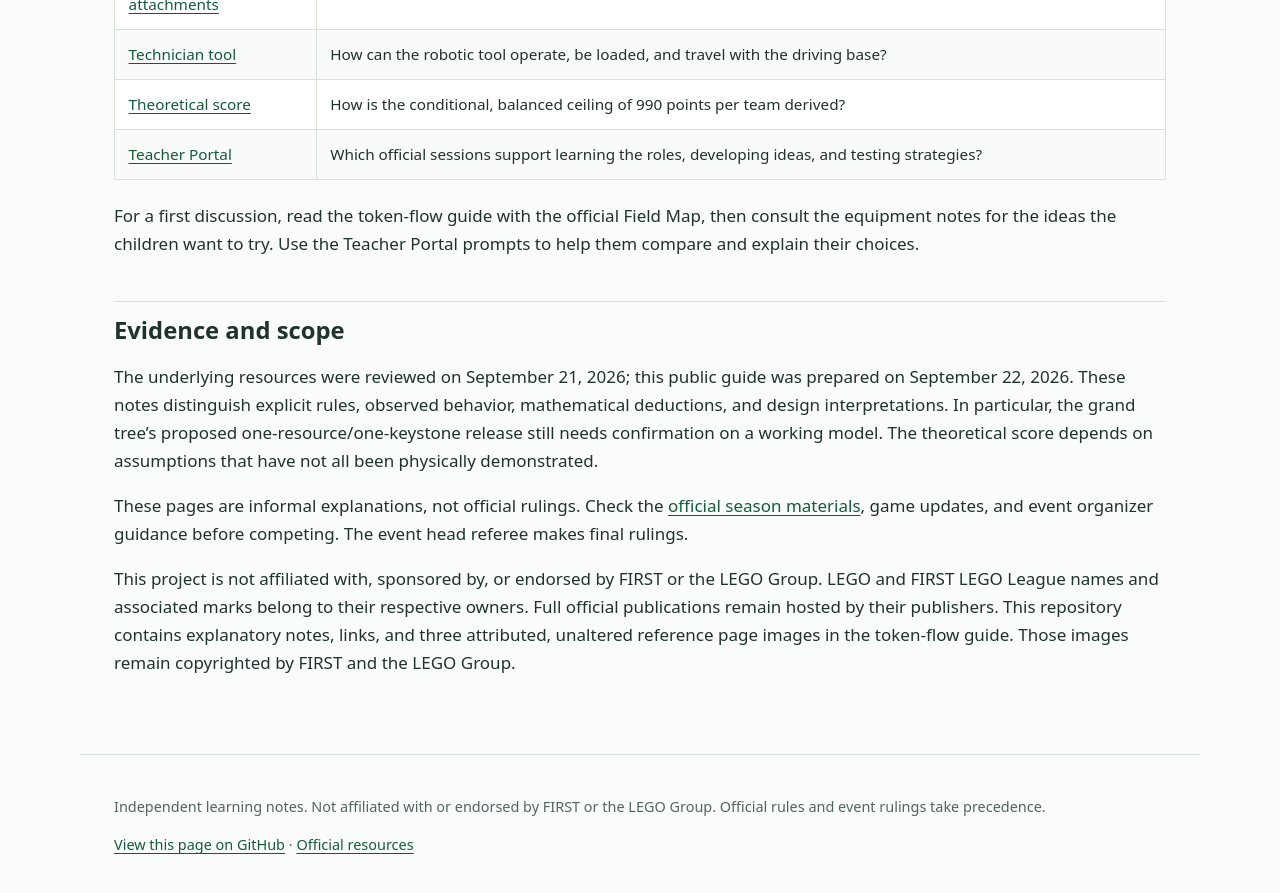
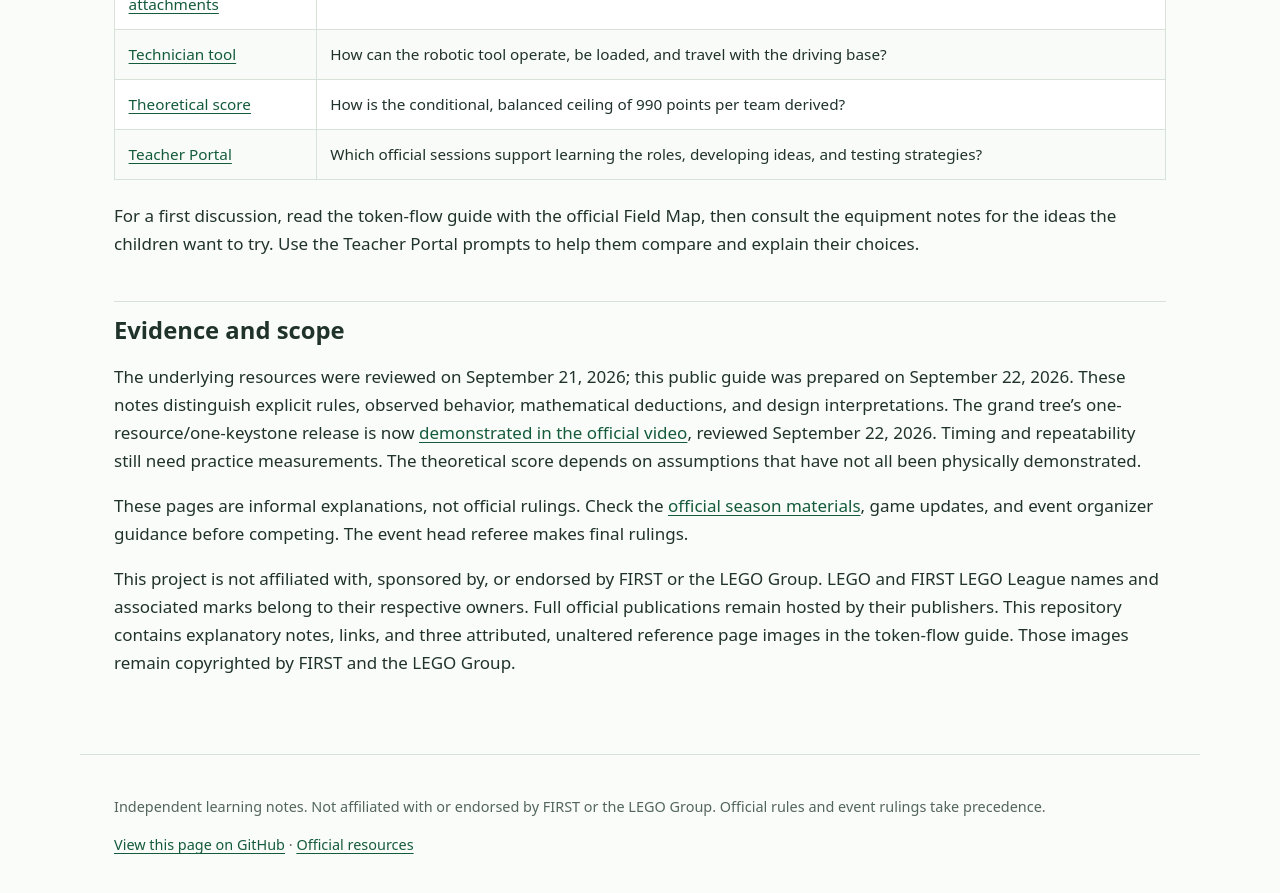
Before and after one commit to EdPom/lego-competition-guide, a Jekyll site: the page built from README.md, in a window 1280 px wide and 900 px high, scrolled down 824 px. Shown: the top 893 px of the window. Built offline with Jekyll 4.4.1, drawn with Linux system fonts in a browser that asks for light colours; part of the change alters nothing that is shown.

Commit message:
Confirm grand-tree token release from official video

````diff
--- a/notes/token-flow-and-scoring.md
+++ b/notes/token-flow-and-scoring.md
@@ -6,7 +6,7 @@ title: Token flow and scoring
 
 [Home](../README.md) · [Official resource index](../INDEX.md)
 
-BIOGLOW Future Edition, grades 3–8. Checked September 21, 2026. This is a parent/child reference, not an official ruling. Page references below are PDF page numbers.
+BIOGLOW Future Edition, grades 3–8. Rules reviewed September 21, 2026; grand-tree video evidence updated September 22, 2026. This is a parent/child reference, not an official ruling. Page references below are PDF page numbers.
 
 **Resource availability and dependencies provide a foundation for strategy. There is no single required mission order.** The rulebook explicitly permits any order or combination. Several branches can start immediately, and the four roles can work in parallel.
 
@@ -41,7 +41,7 @@ Quantities below are **per half-field**. Summing the official placements gives *
 | Operator barrier's tangled roots | 2 | 2 | Extract with the Operator tool; do not treat these as loose hand-loadable stock. | 9 |
 | Pond just outside Technician area | 1 | 2 | Already loose on the field; collect or move legally. No mission must be completed first. | 10 |
 | Pond outside Operator area | 1 | 2 | Already loose on the field; collect or move legally. No mission must be completed first. | 9 |
-| Grand tree, upper keystone stash | 5 | 0 | **Strong build-based inference:** R passing over the conveyor top turns the metering gate and releases one K into the opposite chute. Physical one-for-one behavior still to verify; see section 5. | 3 |
+| Grand tree, upper keystone stash | 5 | 0 | **Demonstrated in the official video:** cycling one R releases one K through the opposite chute, while the five-K stash lasts. [Watch 1:54–2:02](https://www.youtube.com/watch?v=JDJch3tYZok&t=114s); see section 5. | 3 |
 | Grand tree base | 0 | 1 | Already loaded for the tree's resource-cycling mechanism. | 3 |
 | Nest | 3 | 0 | Activate the nest release; optional invasive piece may add an obstacle. | 5 |
 | Hollow tree | 0 | 2 | Official game video demonstrates keystone delivery/release at this model; verify the exact reliable trigger on the built model. | 4 |
@@ -73,7 +73,7 @@ Sources: Game Missions pp. 3–8; Rulebook p. 3. The table does not replace equi
 
 **Read each view left to right.** The views separate token supply, final placement, waterfall reuse, and the forest bonus so connections stay short. Vertical position only separates alternatives; it does **not** mean an earlier/later mission or a dependency level. All arrows use straight segments and right-angle bends. An arrow ends at the box its arrowhead touches; a line leaving that box is a new connection.
 
-Solid arrows are supported by rules, demonstrations, or firsthand observations. The sole dashed arrow marks the grand-tree release inferred from the build drawings. The waterfall reuse loop is our reading of the rules. Reliability and travel time still need practice measurements.
+Solid arrows are supported by rules, demonstrations, or firsthand observations. The grand-tree release is now supported by the official video, so its former dashed inference arrow is solid. The waterfall reuse loop remains our reading of the rules. Reliability and travel time still need practice measurements.
 
 ### A. Unlocking additional tokens
 
@@ -84,7 +84,7 @@ Columns: **starting stash → action that unlocks it → released tokens and rel
 flowchart LR
   N["Nest<br/>3 K"] --> NT["Operate low<br/>stump trigger"] --> NO["All 3 K out<br/>30 points + collect K"]
   H["Hollow tree<br/>2 R"] --> HT["Deliver K through<br/>central target"] --> HO["Both R out<br/>20 points + collect R"]
-  G["Grand-tree stash<br/>5 K"] --> GT["Cycle R over<br/>conveyor top"] -. "build inference" .-> GO["1 K released per R<br/>while stash lasts"]
+  G["Grand-tree stash<br/>5 K"] --> GT["Cycle R over<br/>conveyor top"] -->|"official video"| GO["1 K released per R<br/>while stash lasts"]
   V["Our hive<br/>3 R"] --> VT["Opposite forest<br/>receives K1, K2, K3"] --> VO["R1, R2, R3 released<br/>one per delivery"]
   T["Tangled roots<br/>2 K + 2 R"] --> TT["Extract with<br/>Operator tool"] --> TO["2 K + 2 R<br/>available to use"]
 ```
@@ -105,7 +105,7 @@ flowchart LR
   R --> RH["Deliver to<br/>central haven"] --> RHP["5 per R fully inside<br/>shared by both teams"]
 ```
 
-The three microbiomes are the young forest, grand tree, and hollow tree. K must be loose inside and not touching equipment. Direct canopy placement does not score. Cycling R may also release grand-tree K as shown in view A.
+The three microbiomes are the young forest, grand tree, and hollow tree. K must be loose inside and not touching equipment. Direct canopy placement does not score. Cycling R also releases grand-tree K while the starting stash remains, as shown in view A.
 
 ### C. Waterfall: score passages, then recover K
 
@@ -155,25 +155,25 @@ The table below separates official demonstrations, reported physical observation
 | Tree rotation opens waterfall access | Book 3 pp. 53–58 and Specialist video show the mechanism. Reported firsthand observation confirms the lid springs closed unless the tree holds it open. | Confirmed maintained-position dependency. Record a reliable holding orientation. No required resource-count threshold is stated. |
 | Waterfall exit and reuse | Reported firsthand observation locates the exit at the bottom beside the score meter. Rulebook 14–15 permits tool-based field interaction; Mission 3 counts genuine K cycles without stating a unique-token requirement. | Driving-base collection/re-feeding is supported by our rules interpretation. The Driver may not retrieve by hand. Measure loop time and reliability; no direct counter manipulation. |
 | Young forest → opposite hive | Field Map pp. 6–7 and setup video around 8:44 specify opposite-side sensor/motor pairing. Game Missions p. 3 specifies fourth K and queen defeat. | Confirmed. A one-half practice setup must account for the missing opposite model. |
-| Grand tree upper 5 K | Book 2 pp. 16–22 shows a paddle/rotor gate, its installation below the magazine, and spring-loaded linkage. Combined book 1+2 pp. 7 and 9 locates it above the conveyor's upper turn and beside the opposite-side exit chute. | **Strong mechanical inference, based on the assembly drawings:** a passing R turns the metering gate, releasing one K to the chute. One-for-one operation and the exact contact point still need physical or video confirmation. This is stronger evidence than the earlier “unknown trigger” label. |
+| Grand tree upper 5 K | [Official Game Missions video, 1:54–2:02](https://www.youtube.com/watch?v=JDJch3tYZok&t=114s), reviewed September 22, 2026: upper conveyor/gate motion and one K exiting the opposite chute around 2:00. Build book 2 pp. 16–22 and combined assembly pp. 7 and 9 explain the mechanism. | **Demonstrated one-R/one-K release.** Check cycle time, spacing, jams, landing position, and all-five release reliability on the assembled model. |
 | Hive's 3 R | Field Map p. 7 gives the starting load and opposite-forest connection. Third-party [Next Level Teacher demonstration](https://www.youtube.com/shorts/Yw9Wgl9S70s), opening ~0:00–0:09, shows the successive outputs. | **Demonstrated sequence:** K1 → R1, K2 → R2, K3 → R3, K4 → queen down. Third-party observation consistent with the official queen rule; verify reset/pairing and reliability on the assembled model. |
 
-### Grand tree: build-based explanation checked after the initial guide
+### Grand tree: release demonstrated in the official video
 
-The proposed release sequence is consistent with the assembled geometry:
+**Updated September 22, 2026:** the [official Game Missions video, approximately 1:54–2:02](https://www.youtube.com/watch?v=JDJch3tYZok&t=114s), demonstrates the **one cycled R → one released K** sequence. The base shot establishes the resource input; the upper-tree shot shows conveyor motion, gate movement, and one yellow K leaving the opposite brown chute around 2:00. This upgrades the earlier build-based inference to an observed operating behavior.
+
+The build drawings explain the route behind that demonstration:
 
 1. An R is lifted from the base toward the canopy.
-2. At the conveyor's upper turn, it appears to contact the protruding gray paddle/rotor beneath the vertical K magazine.
-3. Turning that rotor moves the metering mechanism; the spring-loaded linkage is consistent with holding/resetting it between releases rather than letting the whole stack fall out.
-4. One K is expected to leave the bottom of the stack through the brown chute attached on combined assembly p. 7, opposite the canopy chamber. The R continues toward the canopy.
+2. Its passage at the upper turn actuates the metering mechanism beneath the K magazine.
+3. The gate releases one K through the opposite-side chute while the R continues toward the canopy.
+4. The spring-linked mechanism resets to retain the remaining K for later deliveries.
 
-**Evidence level:** the rotor, magazine, spring linkage, conveyor position, and chute are visible in the drawings. The moving R-to-paddle contact and exact one-K-per-R behavior are inferred from their geometry, not shown in a labeled operating sequence. This should be a dashed dependency in planning, not omitted entirely or described as a confirmed rule.
+**Evidence scope:** the official video demonstrates the input/output sequence and moving gate; book 2 pp. 16–22 and combined assembly pp. 7 and 9 support the internal contact/reset explanation. The short clip does not establish a measured success rate, a complete five-token discharge trial, or every empty-conveyor condition. Those are useful reliability checks, not reasons to keep the normal release dependency labeled unverified.
 
-Expected dependency: **cycle R → canopy placement opportunity + release K → collect K → another K mission**. The K still needs legal collection/delivery; it earns no separate points merely for leaving this particular stash. “One per R” applies only while K remains in the starting five-token supply and the mechanism operates correctly.
+Dependency: **cycle R → canopy placement opportunity + release K → collect K → another K mission**. The R is not traded away or converted into K: it continues toward the canopy, while the K comes from the separate five-token stash. K release itself earns no separate points. Budget at most five released K from that starting stash, and collect/deliver them legally before counting further scoring opportunities.
 
-Focused bench check: load 5 K, run the conveyor empty, then send 1 R slowly across the top while watching the rotor, spring linkage, K chute, and canopy entrance. Repeat with separately spaced R. Record whether empty cycling releases anything and whether each passing R releases exactly 1 K. This distinguishes resource contact from activation by the conveyor itself.
-
-The grand tree's one-for-one behavior remains a build-based inference pending a working-model check. The hive's release sequence is supported by the linked third-party demonstration, as summarized above.
+**Remaining bench work:** reproduce the demonstrated sequence with the team's build, time the cycle, check spacing/jams and the landing location, and verify all five stored K can be released reliably. Empty cycling can be checked when calibrating the mechanism, but it is no longer a prerequisite to understanding the demonstrated normal sequence.
 
 ## 6. Use the correct building book
 
@@ -197,6 +197,8 @@ The Technician Role Card p. 2 reverses the E2/E3 references relative to the actu
 
 ## Sources
 
+- [Official grand-tree release demonstration, 1:54–2:02](https://www.youtube.com/watch?v=JDJch3tYZok&t=114s), reviewed September 22, 2026. Visual evidence establishes the normal one-R/one-K sequence; the captions describe canopy scoring without explaining this release.
+
 - [Grand tree building book 2](https://assets.education.lego.com/v3/assets/blt293eea581807678a/blt4a68c7940c3294d7/6a69a0400dd9bd280fc21a28/45834_02_BI.pdf?locale=en-us), pp. 16–22 (metering mechanism), and [combined assembly book 1+2](https://assets.education.lego.com/v3/assets/blt293eea581807678a/blt5ec3ce18dcbe021c/6a69a041adf8081a20323d7d/45834_01_and_02_BI.pdf?locale=en-us), pp. 7 and 9 (chute and canopy alignment).
 - [Official Field Map](https://assets.education.lego.com/v3/assets/blt293eea581807678a/blt90d03df02f7a76dc/6a7483f9c2c8ed763808c589/fll-future-3-8-bioglow-field-map.pdf?locale=en-us), pp. 2–11 and 14.
 - [Official Game Missions](https://assets.education.lego.com/v3/assets/blt293eea581807678a/blt459e8bb5a19be9e2/6a69a003c5cd7b190e301570/fll-future-3-8-bioglow-game-missions.pdf?locale=en-us), pp. 3–8.
````
Also changed, not shown: README.md.
